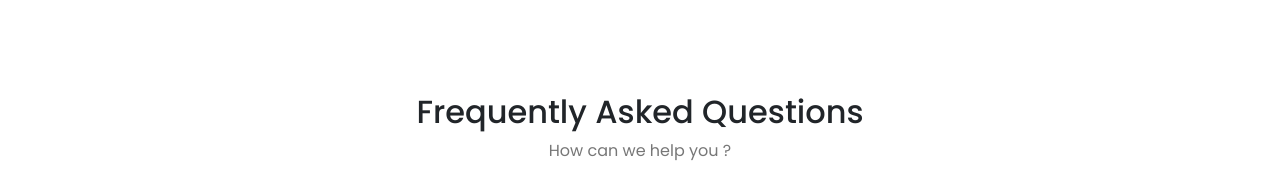
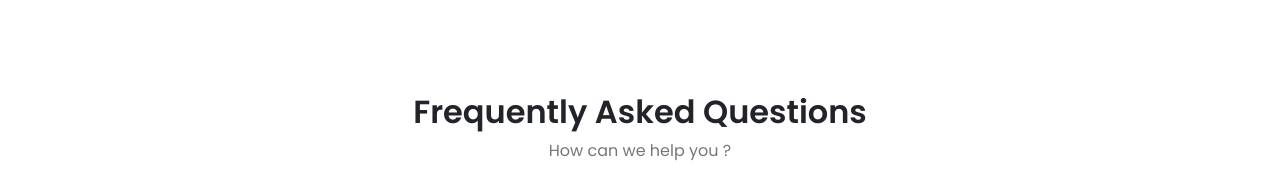
Before and after one commit to tahsinkarim/edTech-website, a plain HTML site: page index.html in a window 1280 px wide. Shown: the part 3994-4170 px from the top of the page. Drawn offline with nearby package versions, Linux system fonts and the light colour scheme.

Commit message:
Updated README

```diff
--- a/index.html
+++ b/index.html
@@ -544,7 +544,7 @@
       <section class="container my-5 pt-5">
         <div class="px-lg-5 mx-lg-5">
           <div class="px-lg-5 mx-lg-5">
-            <h2 class="text-center">Frequently Asked Questions</h2>
+            <h2 class="text-center fw-semibold">Frequently Asked Questions</h2>
             <p class="text-center max-width-text mx-auto color-light-gray">
               How can we help you ?
             </p>
```
Also changed, not shown: 2 other files.
